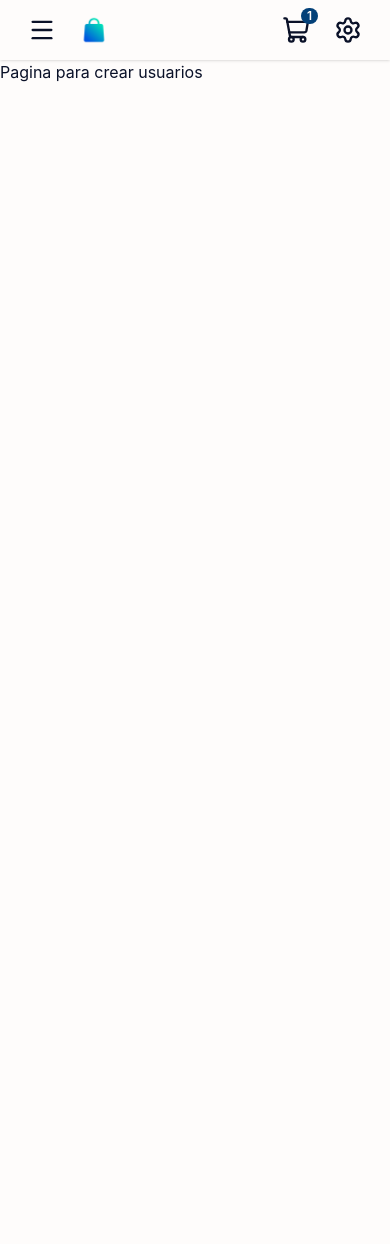
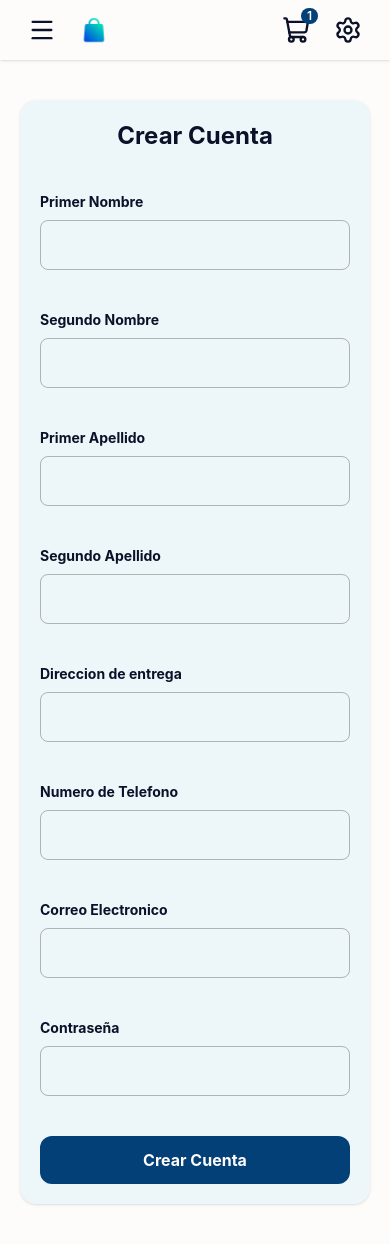
Before and after one commit to mcr99/Online-Store, a React (Vite) app: page /create-account in a window 390 px wide. Before the commit the page ends 844 px from the top, so only its background shows below. Built offline with nearby package versions, Linux system fonts and the light colour scheme.

Commit message:
adding design

```diff
--- a/src/pages/Cart.jsx
+++ b/src/pages/Cart.jsx
@@ -36,9 +36,9 @@ function Cart () {
                         <td className="p-2 text-center">Q250.00</td>
                     </tr>
                 </tbody>
-                <tfoot className="border-t">
+                <tfoot className="border-t border-lines">
                     <tr>
-                        <td className="text-center">10</td>
+                        <td className="text-center font-bold">10</td>
                         <td className="hidden sm:block"></td>
                         <td className="text-end font-bold px-5">Total</td>
                         <td className=" text-center font-bold">Q20.00</td>
--- a/src/pages/Categories.jsx
+++ b/src/pages/Categories.jsx
@@ -1,8 +1,28 @@
 function Categories () {
     return(
-        <>
-        <p>muestra los productos por categorias </p>
-        </>
+        <main className="p-5 xl:mx-[10%] my-10">
+            <h1>Categorias</h1>
+            <div>
+                <section className="flex flex-col gap-5">
+                    <h2>Nombre de la Categoria</h2>
+                    <div className="grid grid-cols-1 sm:grid-cols-2 gap-5">
+                        <article className="bg-secondary flex flex-col items-center justify-center rounded-xl shadow p-5 gap-2">
+                            <img src="photo.png" alt="photo"  className="rounded-xl"/>
+                            <h3 className="w-full text-start font-bold">Nombre del producto</h3>
+                            <p className="w-full text-end font-semibold text-sm">Q20.00</p>
+                            <div className="w-full">
+                                <button className="bg-button text-textbutton w-full p-2 rounded-xl">Agregar</button>
+                                <div className="flex gap-5 justify-center items-center hidden">
+                                    <button className="bg-button text-textbutton px-3 font-bold text-2xl rounded flex justify-center items-center"><p className="relative bottom-0.5">-</p></button>
+                                    <p className="font-bold text-2xl">1</p>
+                                    <button className="bg-button text-textbutton px-2 font-bold text-2xl rounded flex justify-center items-center"><p className="relative bottom-0.5">+</p></button>
+                                </div>
+                            </div>
+                        </article>
+                    </div>
+                </section>
+            </div>
+        </main>
     )
 }
 
--- a/src/pages/CreateAccount.jsx
+++ b/src/pages/CreateAccount.jsx
@@ -1,8 +1,43 @@
 function CreateAccount () {
     return(
-        <>
-        <p>Pagina para crear usuarios</p>
-        </>
+        <main className="flex flex-col items-center justify-center px-5 my-10">
+            <form className="flex flex-col justify-center items-center bg-secondary/40 w-full max-w-100 gap-10 p-5 rounded-2xl shadow-sm">
+                <h1 className="font-bold text-2xl">Crear Cuenta</h1>
+                <label className="w-full flex flex-col gap-2">
+                    <p className="font-bold text-sm">Primer Nombre</p>
+                    <input type="text" className="border p-3 rounded-lg w-full font-semibold border-lines"/>
+                </label>
+                <label className="w-full flex flex-col gap-2">
+                    <p className="font-bold text-sm">Segundo Nombre</p>
+                    <input type="text" className="border p-3 rounded-lg w-full font-semibold border-lines"/>
+                </label>
+                <label className="w-full flex flex-col gap-2">
+                    <p className="font-bold text-sm">Primer Apellido</p>
+                    <input type="text" className="border p-3 rounded-lg w-full font-semibold border-lines"/>
+                </label>
+                <label className="w-full flex flex-col gap-2">
+                    <p className="font-bold text-sm">Segundo Apellido</p>
+                    <input type="text" className="border p-3 rounded-lg w-full font-semibold border-lines"/>
+                </label>
+                <label className="w-full flex flex-col gap-2">
+                    <p className="font-bold text-sm">Direccion de entrega</p>
+                    <input type="text" className="border p-3 rounded-lg w-full font-semibold border-lines"/>
+                </label>
+                <label className="w-full flex flex-col gap-2">
+                    <p className="font-bold text-sm">Numero de Telefono</p>
+                    <input type="tel" className="border p-3 rounded-lg w-full font-semibold border-lines"/>
+                </label>
+                <label className="w-full flex flex-col gap-2">
+                    <p className="font-bold text-sm">Correo Electronico</p>
+                    <input type="email" className="border p-3 rounded-lg w-full font-semibold border-lines"/>
+                </label>
+                <label className="w-full flex flex-col gap-2">
+                    <p className="font-bold text-sm">Contraseña</p>
+                    <input type="email" className="border p-3 rounded-lg w-full font-semibold border-lines"/>
+                </label>
+                <button className="bg-button w-full p-3 rounded-xl text-textbutton font-bold">Crear Cuenta</button>
+            </form>
+        </main>
     )
 }
 
--- a/src/pages/Home.jsx
+++ b/src/pages/Home.jsx
@@ -1,6 +1,6 @@
 function Home () {
     return(
-        <main>
+        <main className="px-5 xl:mx-[10%] my-10">
             <p>Pagina principal que todos tienen acceso</p>
         </main>
     )
--- a/src/pages/Settings.jsx
+++ b/src/pages/Settings.jsx
@@ -1,8 +1,43 @@
 function Settings () {
     return(
-        <>
-        <p>Agregar las configuraciones para ambos usuarios</p>
-        </>
+        <main className="flex flex-col items-center justify-center px-5 my-10">
+            <form className="flex flex-col justify-center items-center bg-secondary/40 w-full max-w-100 gap-10 p-5 rounded-2xl shadow-sm">
+                <h1 className="font-bold text-2xl">Editar Usuario</h1>
+                <label className="w-full flex flex-col gap-2">
+                    <p className="font-bold text-sm">Primer Nombre</p>
+                    <input type="text" className="border p-3 rounded-lg w-full font-semibold border-lines"/>
+                </label>
+                <label className="w-full flex flex-col gap-2">
+                    <p className="font-bold text-sm">Segundo Nombre</p>
+                    <input type="text" className="border p-3 rounded-lg w-full font-semibold border-lines"/>
+                </label>
+                <label className="w-full flex flex-col gap-2">
+                    <p className="font-bold text-sm">Primer Apellido</p>
+                    <input type="text" className="border p-3 rounded-lg w-full font-semibold border-lines"/>
+                </label>
+                <label className="w-full flex flex-col gap-2">
+                    <p className="font-bold text-sm">Segundo Apellido</p>
+                    <input type="text" className="border p-3 rounded-lg w-full font-semibold border-lines"/>
+                </label>
+                <label className="w-full flex flex-col gap-2">
+                    <p className="font-bold text-sm">Direccion de entrega</p>
+                    <input type="text" className="border p-3 rounded-lg w-full font-semibold border-lines"/>
+                </label>
+                <label className="w-full flex flex-col gap-2">
+                    <p className="font-bold text-sm">Numero de Telefono</p>
+                    <input type="tel" className="border p-3 rounded-lg w-full font-semibold border-lines"/>
+                </label>
+                <label className="w-full flex flex-col gap-2">
+                    <p className="font-bold text-sm">Correo Electronico</p>
+                    <input type="email" className="border p-3 rounded-lg w-full font-semibold border-lines"/>
+                </label>
+                <label className="w-full flex flex-col gap-2">
+                    <p className="font-bold text-sm">Contraseña</p>
+                    <input type="email" className="border p-3 rounded-lg w-full font-semibold border-lines"/>
+                </label>
+                <button className="bg-button w-full p-3 rounded-xl text-textbutton font-bold">Crear Cuenta</button>
+            </form>
+        </main>
     )
 }
 
```
